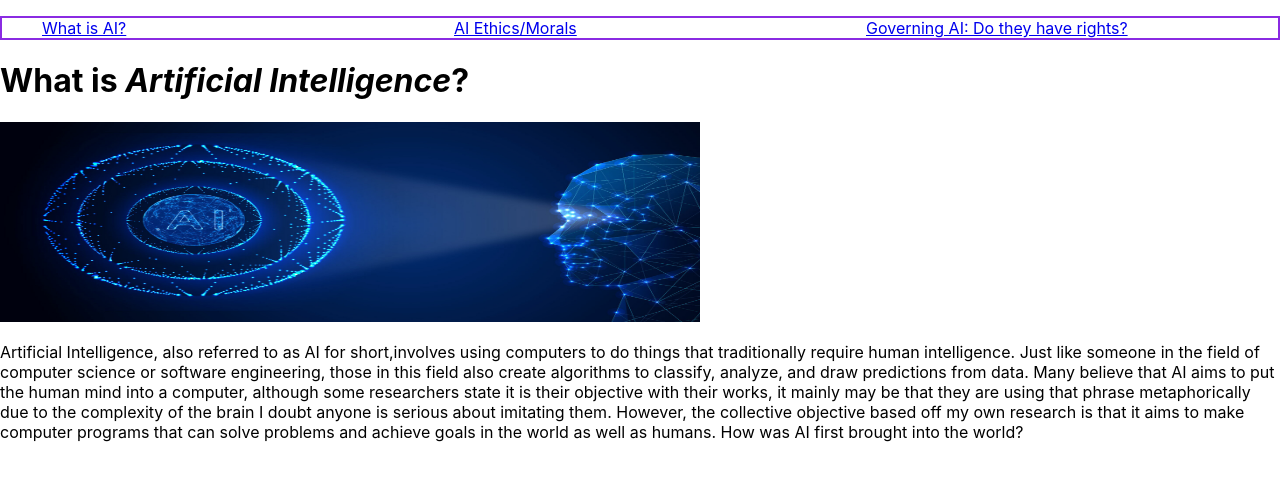
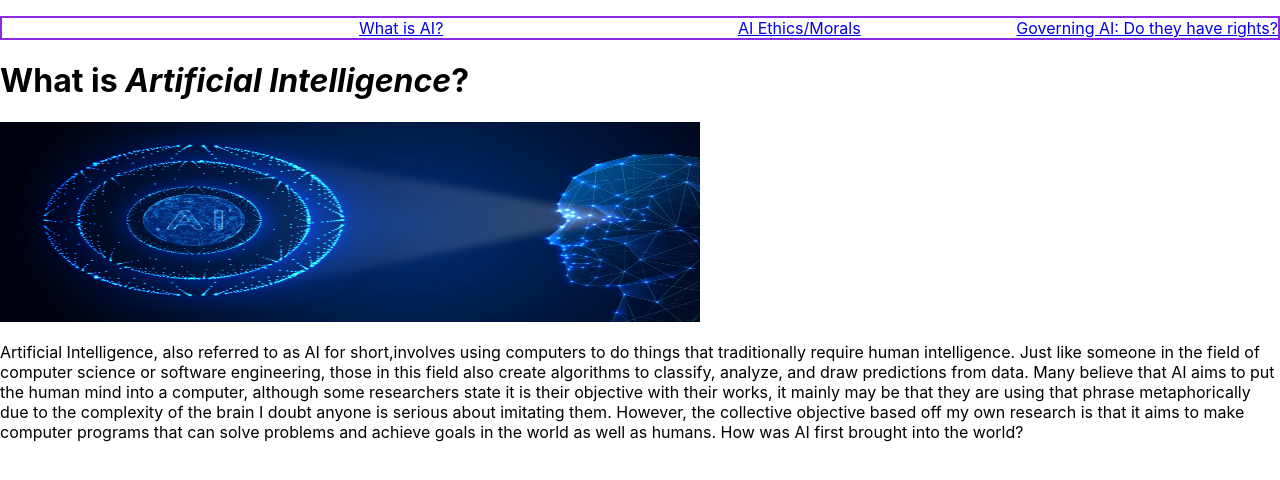
Before and after one commit to BladeKitana732/AI-Report, a React (Create React App) app in the folder ai-report/: page / in a window 1280 px wide. Shown: the top 480 px of the page. Built offline with nearby package versions, Linux system fonts and the light colour scheme.

Commit message:
trying to match navbar of wireframe

```diff
--- a/ai-report/src/App.css
+++ b/ai-report/src/App.css
@@ -5,5 +5,7 @@ li {
 #navLinks {
     display: grid;
     border: solid 2px blueviolet;
-    grid-template-columns: 1fr 1fr 1fr;
+    grid-template-columns: repeat(3, 1fr);
+    text-align: right;
+    gap: 1em;
 }
```
